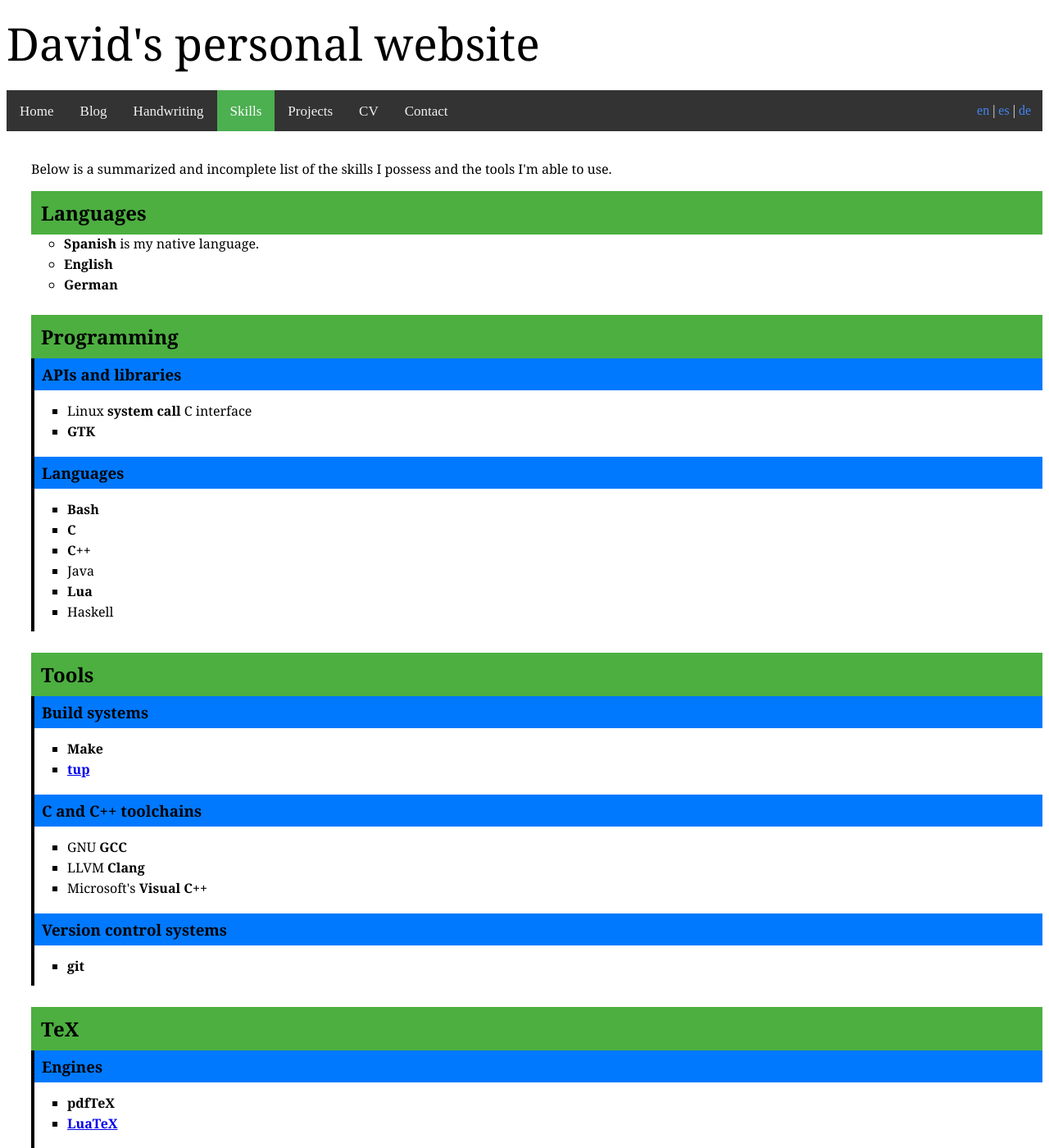
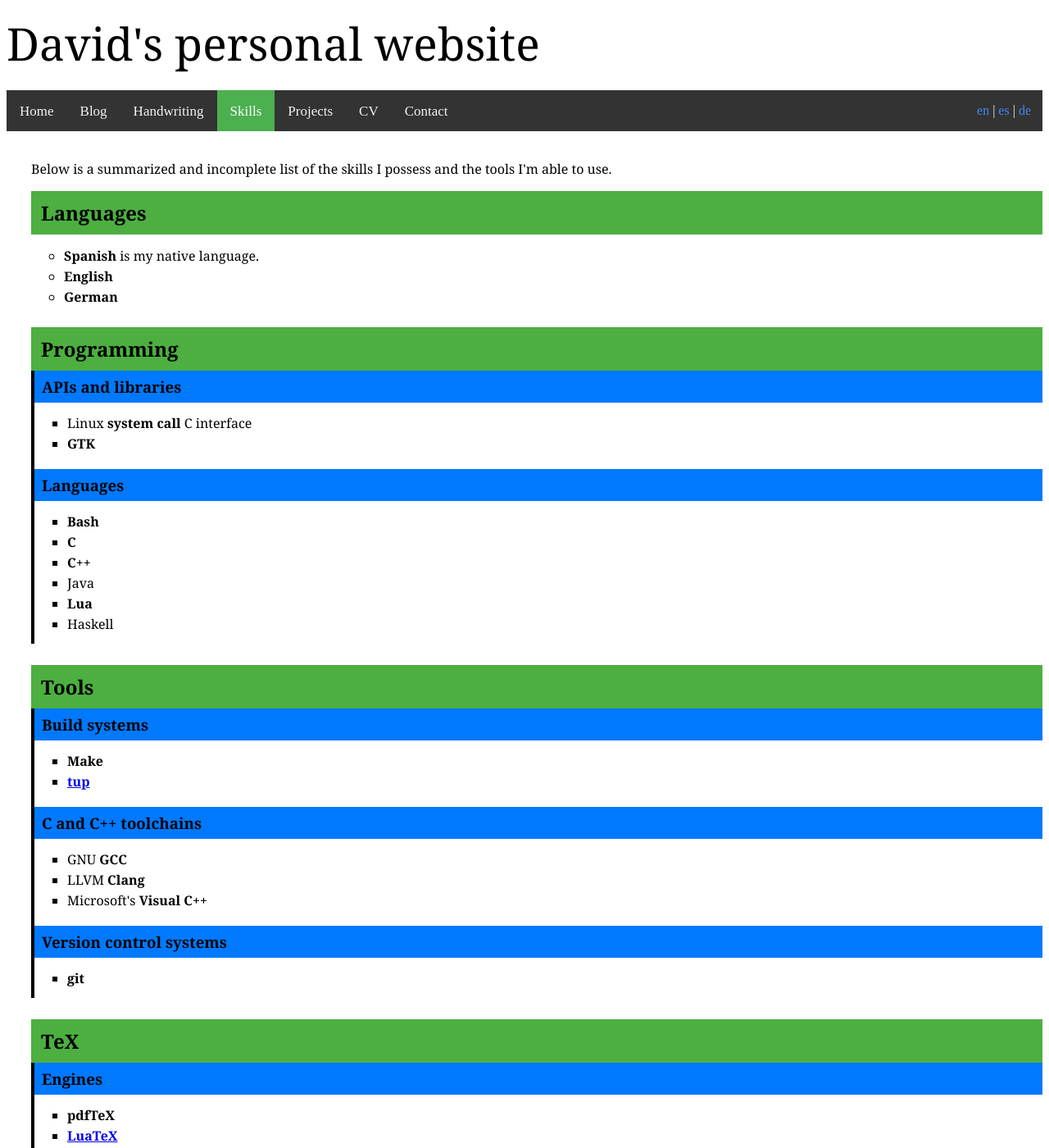
Before and after one commit to kalrish/website, a Jekyll site: the page built from eng/skills.html, in a window 1280 px wide and 1400 px high. Shown: the whole window at 82% size. Built offline with Jekyll 4.4.1, drawn with Linux system fonts in a browser that asks for light colours.

Commit message:
Add space before language list in skills page

```diff
--- a/assets/skills.css
+++ b/assets/skills.css
@@ -25,6 +25,10 @@ ul.toplist > li + li {
 	margin-top: 26px;
 }
 
+ul.toplist > li > ul#langlist {
+	margin-top: 15px;
+}
+
 ul.subsections {
 	-webkit-padding-start: 0;
 	list-style-type: none;
```
